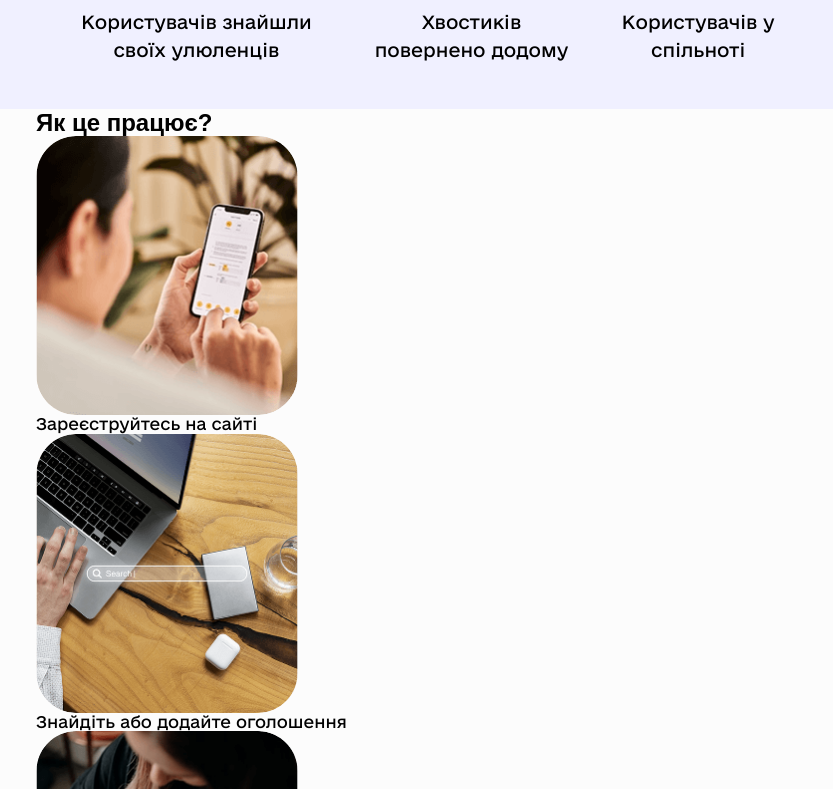
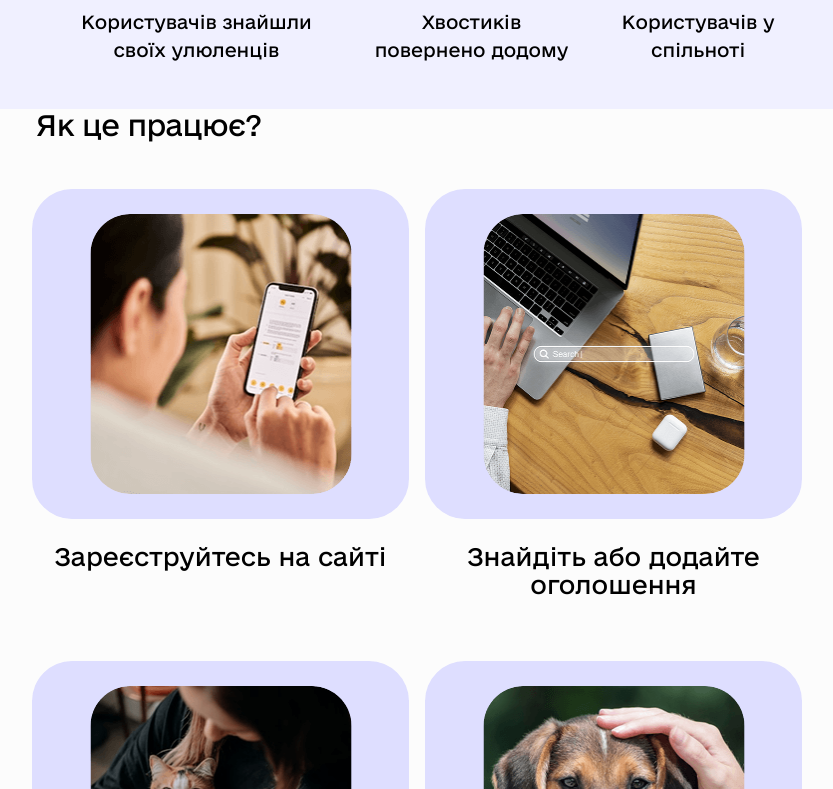
Before and after one commit to Woolfson-Julia/TailsFinder, a React (Vite) app: page / in a window 1280 px wide. Shown: the part 571-1360 px from the top of the page, without its empty margins (217-1050 px from the left). Built offline with nearby package versions, Linux system fonts and the light colour scheme; a web font is replaced by a local one.

Commit message:
styles HowItWorks

```diff
--- a/src/components/HowItWork/HowItWork.module.css
+++ b/src/components/HowItWork/HowItWork.module.css
@@ -1,11 +1,93 @@
+.container {
+  display: flex;
+  align-items: flex-start;
+  justify-content: flex-start;
+  flex-direction: column;
+  gap: 17px;
+}
+.title {
+  font-size: 26px;
+  font-weight: 400;
+  line-height: 1.08;
+  --color-black: #000;
+}
+.item {
+  max-width: 369px;
+  height: 211px;
+}
 .img {
   border-radius: 40px;
   max-width: 367px;
   width: 100%;
 }
-
+.label {
+  font-weight: 400;
+  font-size: 13px;
+  line-height: 1.38;
+  text-align: center;
+  --color-black: #0b0b0b;
+  margin-top: 16px;
+}
 @media screen and (min-width: 834px) {
+  .container {
+    gap: 48px;
+  }
+  .title {
+    font-size: 28px;
+    line-height: 1.14;
+    letter-spacing: -0.02em;
+  }
+  .list {
+    display: flex;
+    flex-wrap: wrap;
+    gap: 24px;
+    max-width: 834px;
+  }
+  .item {
+    display: flex;
+    align-items: center;
+    justify-content: flex-start;
+    flex-direction: column;
+    width: calc(50% - 12px);
+    height: 448px;
+  }
+  .item picture {
+    display: flex;
+    align-items: center;
+    justify-content: center;
+    border-radius: 40px;
+    width: 377px;
+    height: 330px;
+    background-color: #dedeff;
+  }
   .img {
     max-width: 262px;
+    height: 280px;
+  }
+  .label {
+    font-size: 24px;
+    line-height: 1.17;
+    letter-spacing: 0em;
+    margin-top: 24px;
   }
 }
+@media screen and (min-width: 1440px) {
+  .title {
+    font-weight: 300;
+    font-size: 38px;
+    line-height: 0.63158;
+    letter-spacing: -0.01em;
+  }
+  .list {
+    max-width: 1440px;
+  }
+  .item {
+    width: calc((100% - 72px) / 4);
+  }
+  .item picture {
+    width: 315px;
+  }
+  .label {
+    margin-top: 14px;
+  }
+}
```
